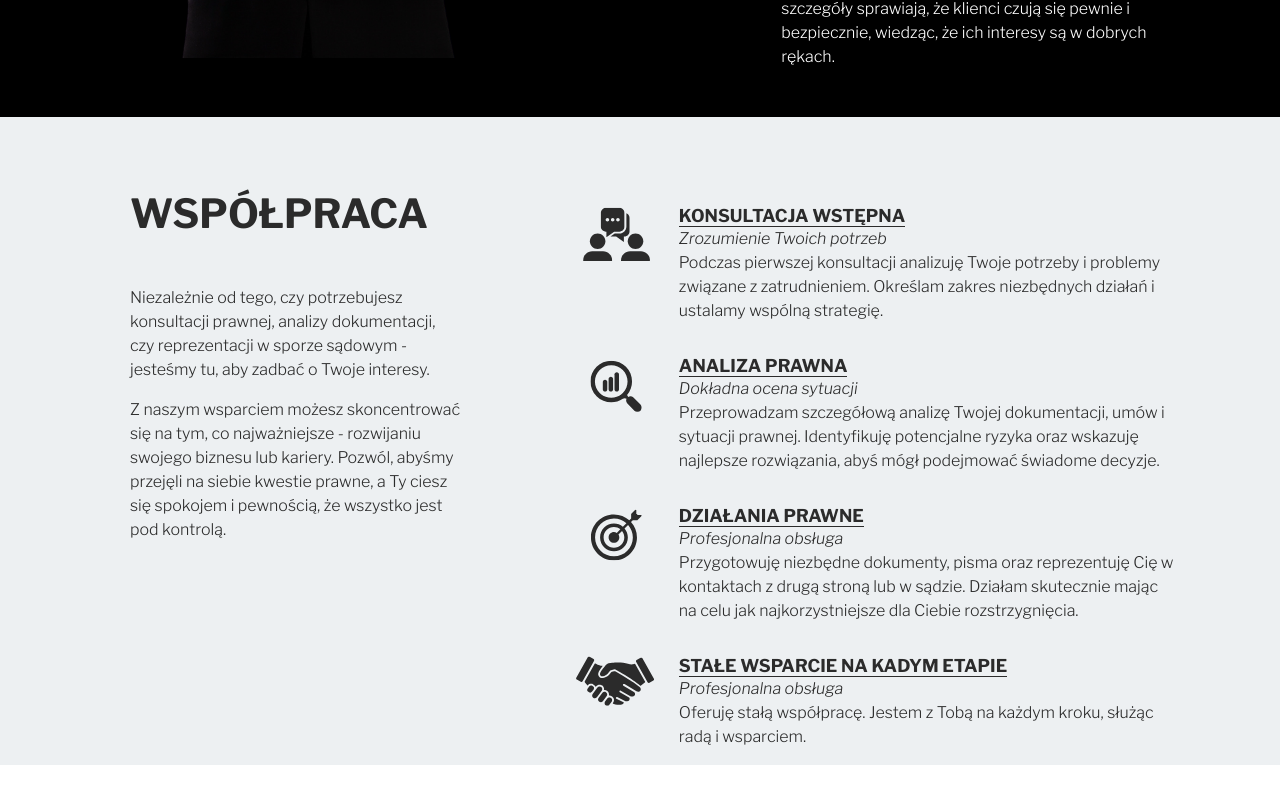
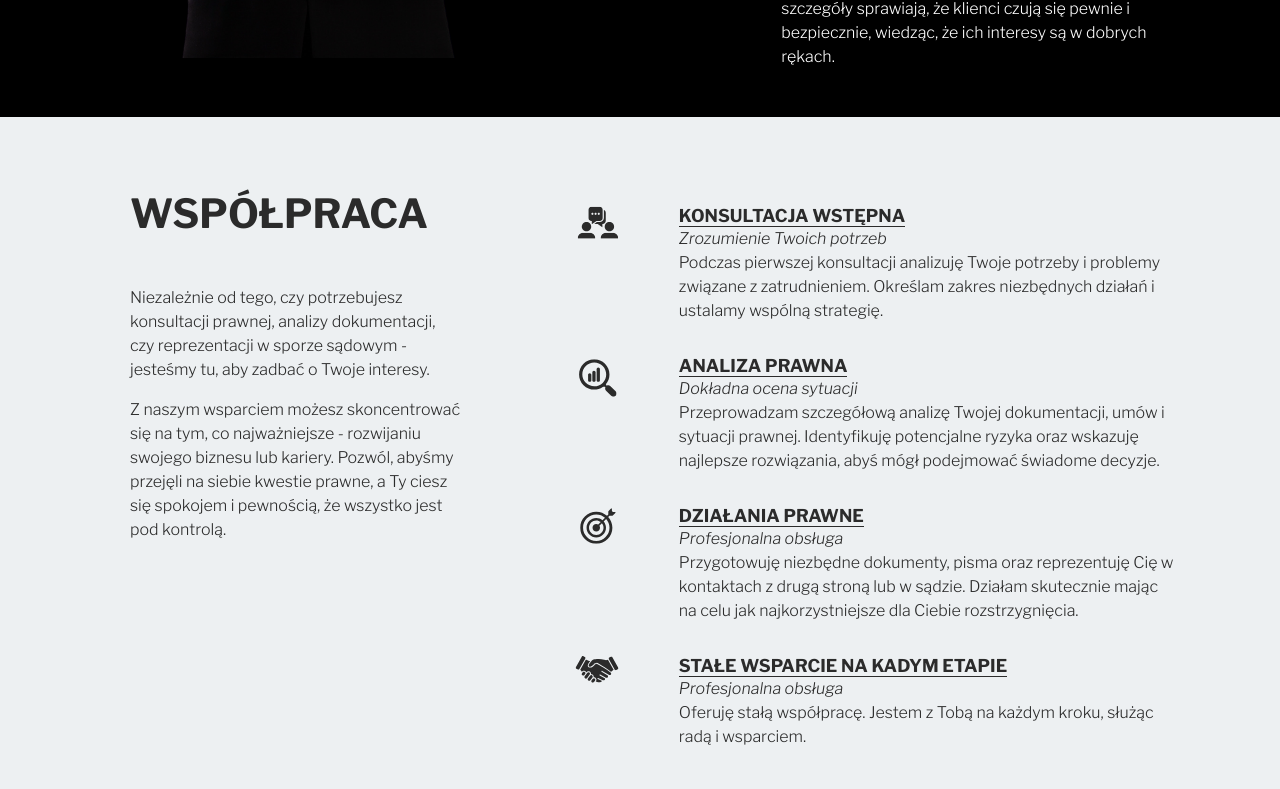
Before and after one commit to simonalorenc/legalny-hr, an Angular app: page / in a window 1280 px wide. Shown: the part 2400-3189 px from the top of the page. Before the commit the page ends 3165 px from the top, so only its background shows below. Built offline with nearby package versions, Linux system fonts and the light colour scheme.

Commit message:
Add padding

```diff
--- a/src/app/cooperation/cooperation.component.html
+++ b/src/app/cooperation/cooperation.component.html
@@ -1,6 +1,6 @@
 <div class="container-fluid">
   <div class="container">
-    <div class="row pt-4 d-flex justify-content-between px-5">
+    <div class="row py-4 d-flex justify-content-between px-5">
       <div class="col-12 col-lg-4">
         <div class="title-large py-5">Współpraca</div>
         <div class="caption">
@@ -12,7 +12,7 @@
       <div class="col-12 col-lg-7 pt-5">
         @for (cooperationItem of cooperationItems; track cooperationItem) {
             <div class="row py-3">
-                <div class="col-2">
+                <div class="col-2 pe-5">
                     <img src="{{ cooperationItem.image }}" alt="cooperation-item">
                 </div>
                 <div class="col-10">
```
